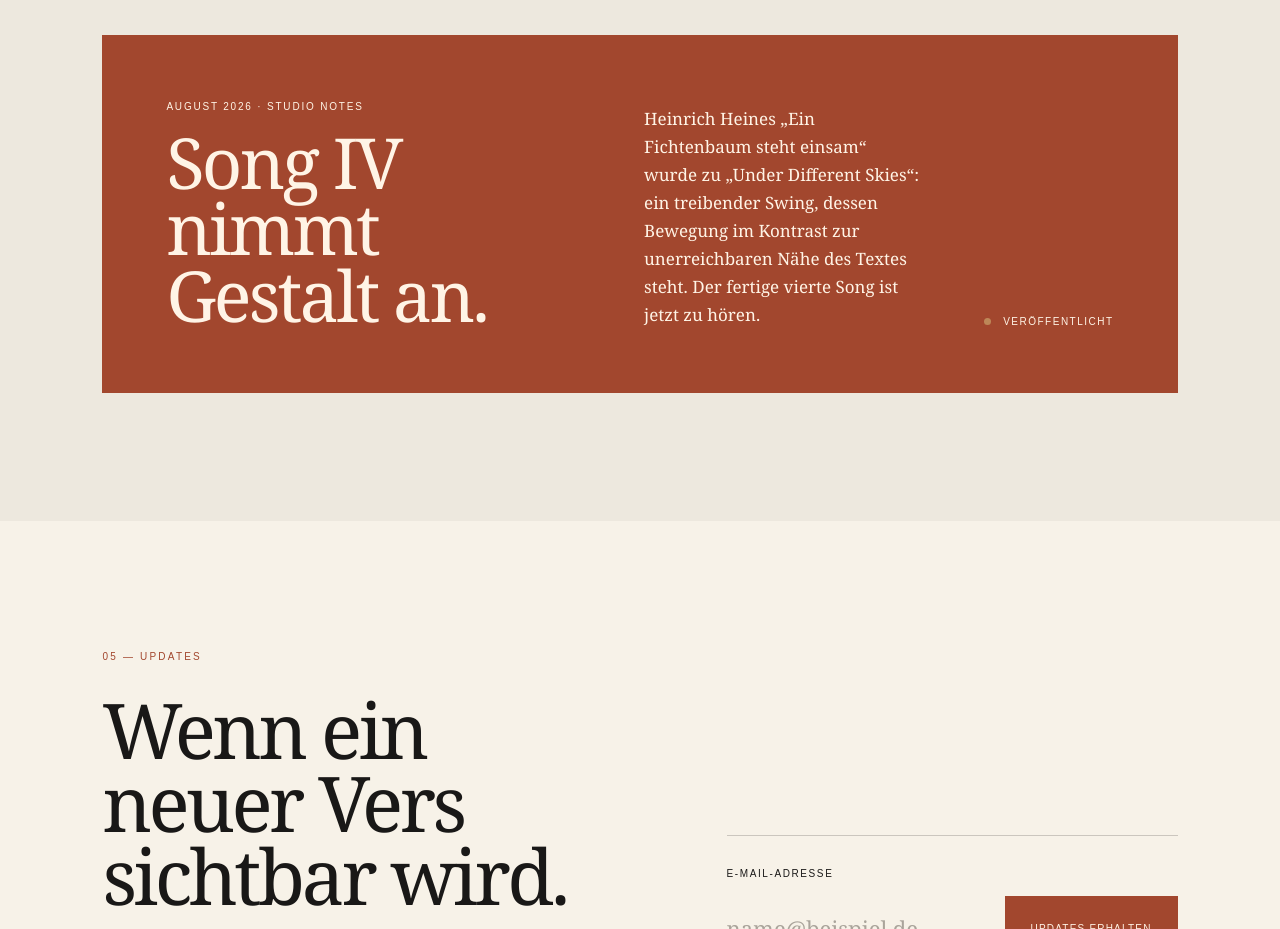
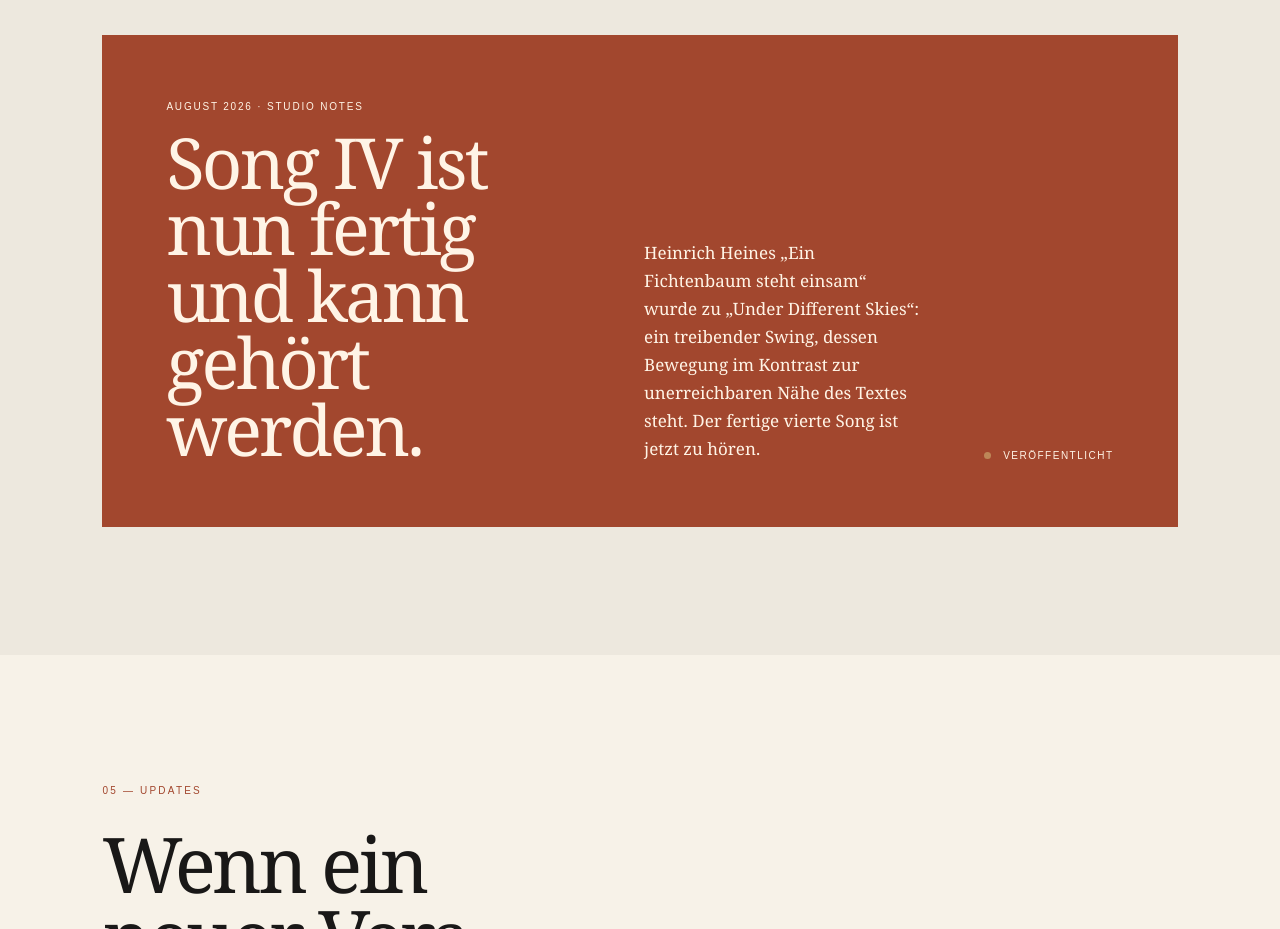
Before and after one commit to micatgthb/the_hidden_verses, a Next.js app: page / in a window 1280 px wide. Shown: the part 5360-6289 px from the top of the page. Built offline with nearby package versions, Linux system fonts and the light colour scheme.

Commit message:
Update completed song journal heading

```diff
--- a/app/page.tsx
+++ b/app/page.tsx
@@ -469,7 +469,7 @@ export default function Home() {
         <div className="journal-card">
           <div>
             <p className="date">August 2026 · Studio notes</p>
-            <h2>Song IV nimmt Gestalt an.</h2>
+            <h2>Song IV ist nun fertig und kann gehört werden.</h2>
           </div>
           <p>
             Heinrich Heines „Ein Fichtenbaum steht einsam“ wurde zu „Under Different Skies“:
```
Also changed, not shown: 1 other file (tests, documents, lock files or other folders).
